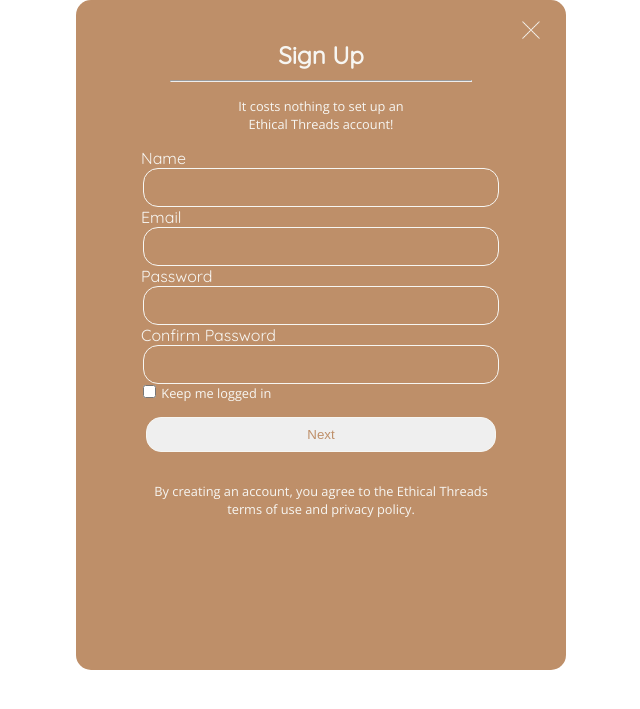
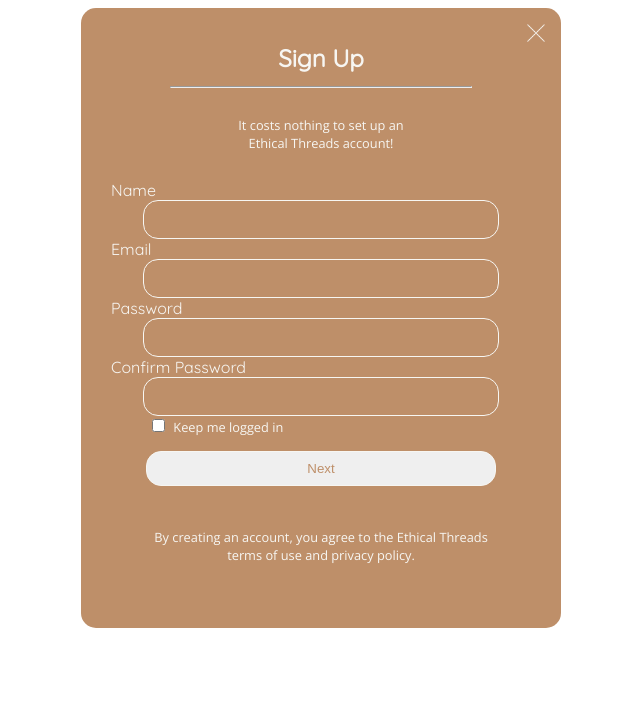
Before and after one commit to nayeonr/itp460-ethical-threads, a PHP site: page /signup.html in a window 1280 px wide. Shown: the top 709 px of the page, without its empty margins (319-959 px from the left). Run offline with PHP 8.4, Linux system fonts and the light colour scheme.

Commit message:
Update signup.css

```diff
--- a/ft-login-N/signup.css
+++ b/ft-login-N/signup.css
@@ -3,17 +3,17 @@
 		* {
 			align-items: center;
 			color: #F7F6F2;
-			text-align: center;
-			margin: 0px auto;
 		}
 
 		#signup-everything {
+			margin: 0px auto;
 			background-color: #BE8F69;
+			text-align: center;
 			font-family: "Open Sans", "Arial", sans-serif;
 			border-radius: 15px;
+			width: 450px;
+			height: 590px;
 			padding: 15px;
-			width: 460px;
-			height: 640px;
 		}
 
 		#signup {
@@ -25,9 +25,11 @@
 			font-size: 0.8em;
 		}
 
-		h2 {
+		.login-headers {
 			padding: 10px;
 			font-family: "Quicksand", "Arial", sans-serif;
+			padding: 5px;
+			margin: 0;
 		}
 
 		hr {
@@ -35,14 +37,15 @@
 		}
 
 		.response-headers {
+			margin: 0px auto;
 			text-align: left;
-			margin-left: 35px;
 			font-family: "Quicksand", "Arial", sans-serif;
 		}
 
 		#keep-login {
+			margin: 0px auto;
+			width: 350px;
 			text-align: left;
-			margin-left: 35px;
 			font-size: 0.8em;
 		}
 
@@ -79,4 +82,5 @@
 			float: right;
 			margin-top: 5px;
 			margin-right: 10px;
+			margin: 0px auto;
 		}
```
